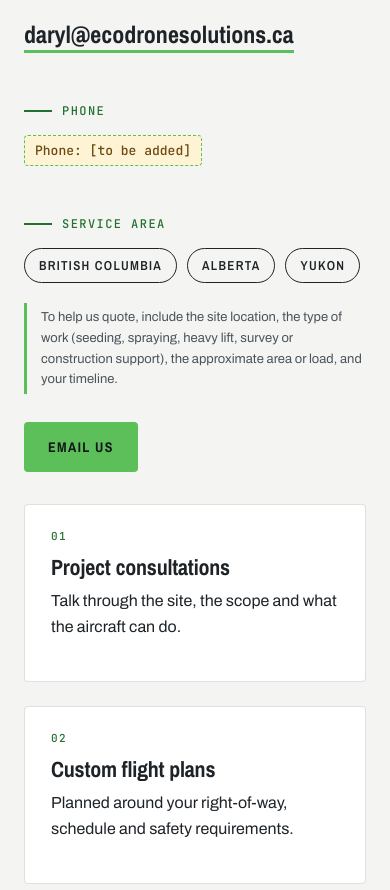
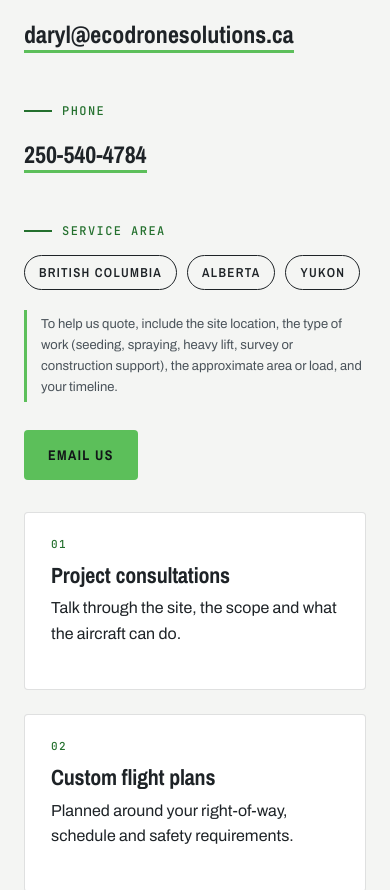
Before and after one commit to daryl-droid/ecodrone-site-preview, a plain HTML site: page contact.html in a window 390 px wide. Shown: the part 863-1753 px from the top of the page. Drawn offline with nearby package versions, Linux system fonts and the light colour scheme.

Commit message:
Add the contact phone number 250-540-4784 in existing placeholders.

```diff
--- a/contact.html
+++ b/contact.html
@@ -31,7 +31,7 @@
       <div class="tag">Email</div>
       <p><a class="contact-big" href="mailto:daryl@ecodronesolutions.ca?subject=Project%20enquiry">daryl@ecodronesolutions.ca</a></p>
       <div class="tag" style="margin-top:36px">Phone</div>
-      <p class="nowrap"><span class="pending">Phone: [to be added]</span></p>
+      <p class="nowrap"><a class="contact-big" href="tel:+12505404784">250-540-4784</a></p>
       <div class="tag" style="margin-top:36px">Service area</div>
       <ul class="areas"><li>British Columbia</li><li>Alberta</li><li>Yukon</li></ul>
       <p class="note">To help us quote, include the site location, the type of work (seeding, spraying, heavy lift, survey or construction support), the approximate area or load, and your timeline.</p>
@@ -75,7 +75,7 @@
         <h4>Contact</h4>
         <ul>
           <li><a href="mailto:daryl@ecodronesolutions.ca">daryl@ecodronesolutions.ca</a></li>
-          <li class="nowrap">Phone: <span class="pending">[to be added]</span></li>
+          <li class="nowrap">Phone: <a href="tel:+12505404784">250-540-4784</a></li>
           <li>British Columbia &middot; Alberta &middot; Yukon</li>
         </ul>
       </div>
```
Also changed, not shown: about.html (+1 -1 lines), environmental-impact-statement.html (+1 -1 lines), index.html (+1 -1 lines), projects.html (+1 -1 lines), seed-coating.html (+1 -1 lines), services.html (+1 -1 lines), sustainability.html (+1 -1 lines), why-ecodrone.html (+1 -1 lines).
